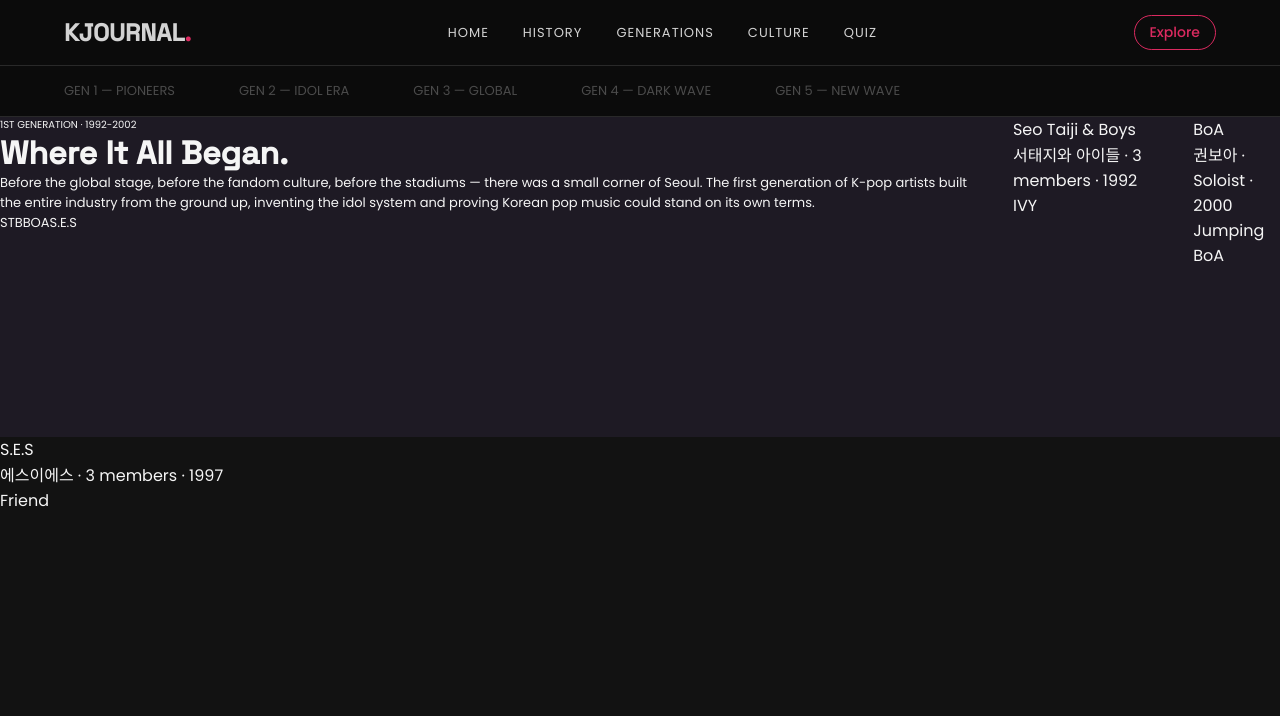
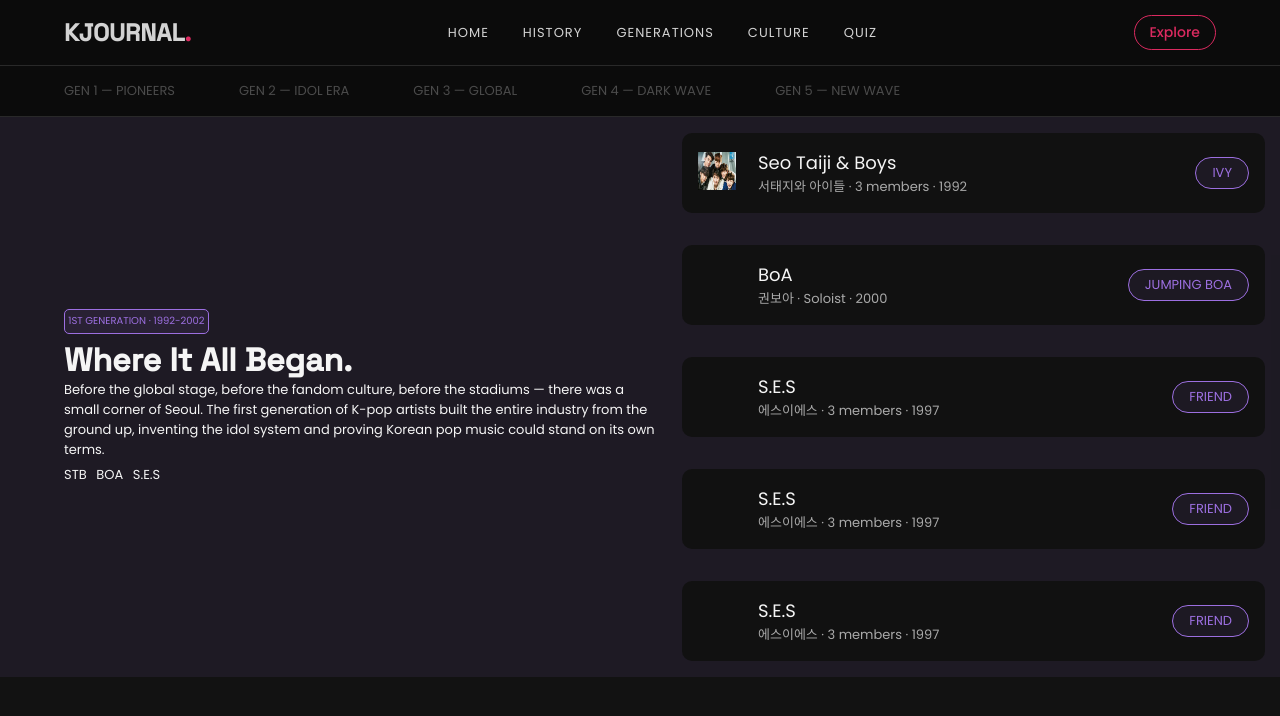
Before and after one commit to natetamp/TugasBesar_2572005_2572007, a plain HTML site: page generations.html in a window 1280 px wide. Drawn offline with Linux system fonts and the light colour scheme.

Commit message:
new changes

```diff
--- a/generations.html
+++ b/generations.html
@@ -1,5 +1,6 @@
 <!DOCTYPE html>
 <html lang="en">
+
 <head>
     <meta charset="UTF-8">
     <meta name="viewport" content="width=device-width, initial-scale=1.0">
@@ -7,45 +8,174 @@
     <link rel="icon" type="image/png" href="img/logo.png" class="logo-kj">
     <link rel="stylesheet" href="style.css">
     <style>
-        .genrs a{
+        .genrs a {
             text-decoration: none;
             color: #555;
             font-size: small;
             margin-right: 4rem;
         }
+
         .genrs a:hover {
             color: #ddd;
             transition: 30ms;
         }
+
         .gennav {
             display: flex;
             justify-content: flex-start;
         }
+
         .genr-label {
             font-size: x-small;
+            background-color: #9c6fe015;
+            max-width: max-content;
+            padding: 0.2rem;
+            color: #9c6fe0;
+            border: 1px solid #9c6fe0;
+            border-radius: 5px;
+            margin-bottom: 0.4rem;
         }
+
         .left h1 {
-            font-variant:normal;
+            font-variant: normal;
         }
-        .explanation{
+
+        .explanation {
             font-size: small;
         }
-        .Gen1{
+
+        .left {
+            flex: 1;
+            display: flex;
+            flex-direction: column;
+            justify-content: center;
+            height: 100%;
+            margin-left: 4rem;
+        }
+
+        .right {
+            display: flex;
+            flex: 1;
+            flex-direction: column;
+            height: 100%;
+            justify-content: space-around;
+        }
+
+        .stb,.boa,.ses {
+            display: grid;
+            grid-template-columns: 60px 1fr 120px;
+            align-items: center;
+            padding: 1rem;
+            background-color: #111;
+            margin-right: 15px;
+            border-radius: 10px;
+        }
+
+        .stb:hover,.boa:hover,.ses:hover{
+            cursor: pointer;
+            border: 2px solid #9c6fe0;
+            transition: 90ms;
+        }
+
+        .Gen1 {
             display: flex;
             flex-direction: row;
-            height: 20rem;
+            height: 35rem;
             justify-content: space-between;
             align-items: flex-start;
-            gap: 40px;
-            background-color:  #9c6fe015;
+            gap: 20px;
+            background-color: #9c6fe015;
         }
-        .labs{
+
+        .logo img{
+            height: 1cm;
+            width: 1cm;
+        }
+
+        .bels p{
+            text-align: right;
+            color:#9c6fe0;
+            font-size: small;
+            text-transform: uppercase;
+        }
+
+        .bels{
+            width: max-content;
+            justify-self: end;
+            padding: 0.3rem 1rem;
+            border-radius: 9999px;
+            border: 1px solid #9c6fe0;
+            background-color:#9c6fe015;
+        }
+
+        @keyframes glow{
+            0%{
+                box-shadow: 0 0 5px #9c6fe0;
+            }
+
+            50%{
+                box-shadow: 0 0 20px #9c6fe0;
+            }
+
+            100%{
+                box-shadow: 0 0 5px #9c6fe0;
+            }
+        }
+
+        .bels:hover{
+            background-color: #111;
+            animation: glow 2s linear infinite;
+            cursor: pointer;
+        }
+
+        .namas p:first-child{
+            font-size: large;
+        }
+
+        .namas p:last-child{
+            font-size: small;
+            color: #aaa;
+
+        }
+
+        .labs {
             display: flex;
             flex-direction: row;
             font-size: small;
+            gap: 0.6rem;
+            margin-top: 0.3rem;
+        }
+        .modal {
+            display: none;
+            position: fixed;
+            z-index: 1000;
+            left: 0;
+            top: 0;
+            width: 100%;
+            height: 100%;
+            justify-content: center;
+            align-items: center;
+            background: rgb(0, 0, 0, 0.5);
+            backdrop-filter: blur(10px);
+        }
+        .modal-content{
+            display:block;
+            position: fixed;
+            z-index: 1001;
+            width: 50%;
+            height: 70%;
+            background-color: black;
+            border-radius: 10px;
+            animation: glow 3s linear infinite;
+        }
+        .modal-content img{
+            width: 11rem;
+            height: 8rem;
+            margin: 2rem;
         }
     </style>
 </head>
+
 <body>
     <nav>
         <a href="index.html" class="title">KJOURNAL<span id="dot">.</span></a>
@@ -88,14 +218,15 @@
         </div>
         <div class="right">
             <div class="stb">
-                <div class="logo"></div>
+                <div class="logo">
+                    <img src="img/2pm.jpg" alt="">
+                </div>
                 <div class="namas">
                     <p>Seo Taiji & Boys</p>
                     <p>서태지와 아이들 · 3 members · 1992</p>
                 </div>
                 <div class="bels">
                     <p>IVY</p>
-                    </div>
                 </div>
             </div>
             <div class="boa">
@@ -108,8 +239,27 @@
                     <p>Jumping BoA</p>
                 </div>
             </div>
+            <div class="ses">
+                <div class="logo"></div>
+                <div class="namas">
+                    <p>S.E.S</p>
+                    <p>에스이에스 · 3 members · 1997</p>
                 </div>
-            <div class="boa">
+                <div class="bels">
+                    <p>Friend</p>
+                </div>
+            </div>
+            <div class="ses">
+                <div class="logo"></div>
+                <div class="namas">
+                    <p>S.E.S</p>
+                    <p>에스이에스 · 3 members · 1997</p>
+                </div>
+                <div class="bels">
+                    <p>Friend</p>
+                </div>
+            </div>
+            <div class="ses">
                 <div class="logo"></div>
                 <div class="namas">
                     <p>S.E.S</p>
@@ -121,7 +271,22 @@
             </div>
         </div>
     </div>
+
+
+    <!-- section buat modal/overlay-nya -->
+    <div class="modal" id="modalSTB">
+        <div class="modal-content" id="STBContent">
+            <div class="modal-top">
+                <img src="img/stb.jpg">
+                <div class="modal-info">
+                    <h2>Seo Taiji & Boys</h2>
+                    <ul>
+                        <li>Debut date: </li>
+                    </ul>
                 </div>
+            </div>
+        </div>
+    </div>
+</body>
 
-</body>
 </html>
```
Lines whose indentation alone changed are shown as unchanged.
